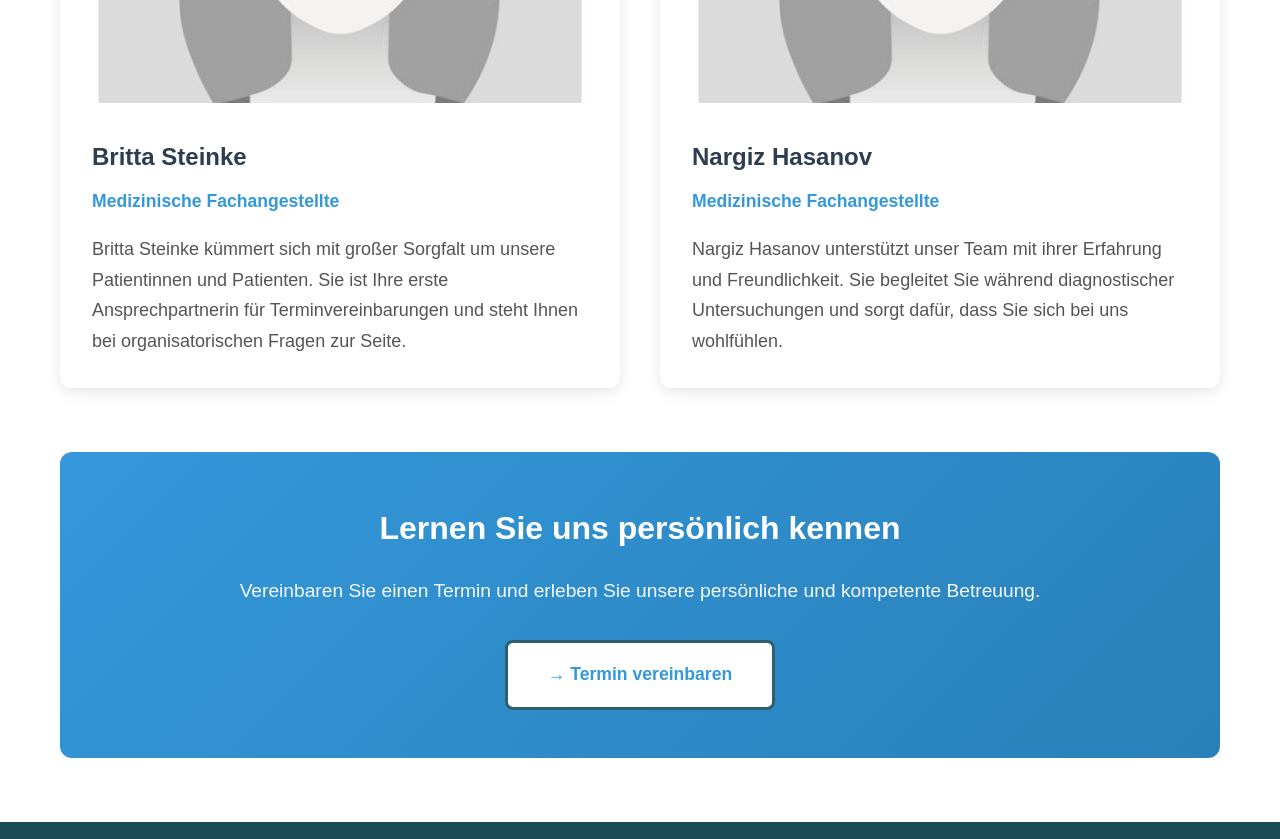
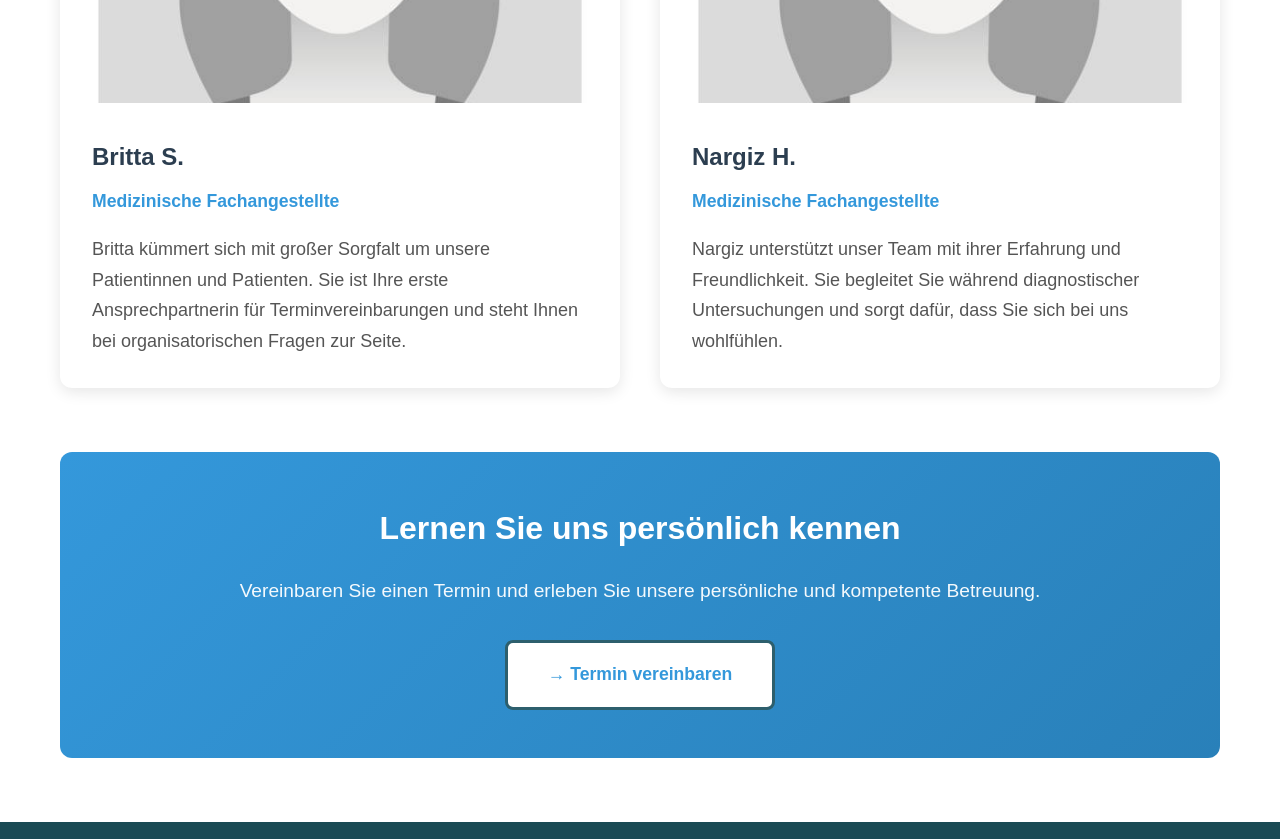
Before and after one commit to sahmadov/neurovita, a website: page team.html in a window 1280 px wide. Shown: the part 1900-2739 px from the top of the page. Drawn offline with Linux system fonts and the light colour scheme.

Commit message:
obfuscate surname

```diff
--- a/team.html
+++ b/team.html
@@ -91,24 +91,24 @@
                 <!-- MFA 1 -->
                 <div class="team-member-card">
                     <div class="team-member-image">
-                        <img src="assets/images/woman_placeholder.jpg" alt="Britta Steinke">
+                        <img src="assets/images/woman_placeholder.jpg" alt="Britta S.">
                     </div>
                     <div class="team-member-info">
-                        <h4>Britta Steinke</h4>
+                        <h4>Britta S.</h4>
                         <p class="team-member-role">Medizinische Fachangestellte</p>
-                        <p class="team-member-description">Britta Steinke kümmert sich mit großer Sorgfalt um unsere Patientinnen und Patienten. Sie ist Ihre erste Ansprechpartnerin für Terminvereinbarungen und steht Ihnen bei organisatorischen Fragen zur Seite.</p>
+                        <p class="team-member-description">Britta kümmert sich mit großer Sorgfalt um unsere Patientinnen und Patienten. Sie ist Ihre erste Ansprechpartnerin für Terminvereinbarungen und steht Ihnen bei organisatorischen Fragen zur Seite.</p>
                     </div>
                 </div>
 
                 <!-- MFA 2 -->
                 <div class="team-member-card">
                     <div class="team-member-image">
-                        <img src="assets/images/woman_placeholder.jpg" alt="Nargiz Hasanov">
+                        <img src="assets/images/woman_placeholder.jpg" alt="Nargiz H.">
                     </div>
                     <div class="team-member-info">
-                        <h4>Nargiz Hasanov</h4>
+                        <h4>Nargiz H.</h4>
                         <p class="team-member-role">Medizinische Fachangestellte</p>
-                        <p class="team-member-description">Nargiz Hasanov unterstützt unser Team mit ihrer Erfahrung und Freundlichkeit. Sie begleitet Sie während diagnostischer Untersuchungen und sorgt dafür, dass Sie sich bei uns wohlfühlen.</p>
+                        <p class="team-member-description">Nargiz unterstützt unser Team mit ihrer Erfahrung und Freundlichkeit. Sie begleitet Sie während diagnostischer Untersuchungen und sorgt dafür, dass Sie sich bei uns wohlfühlen.</p>
                     </div>
                 </div>
             </div>
```
